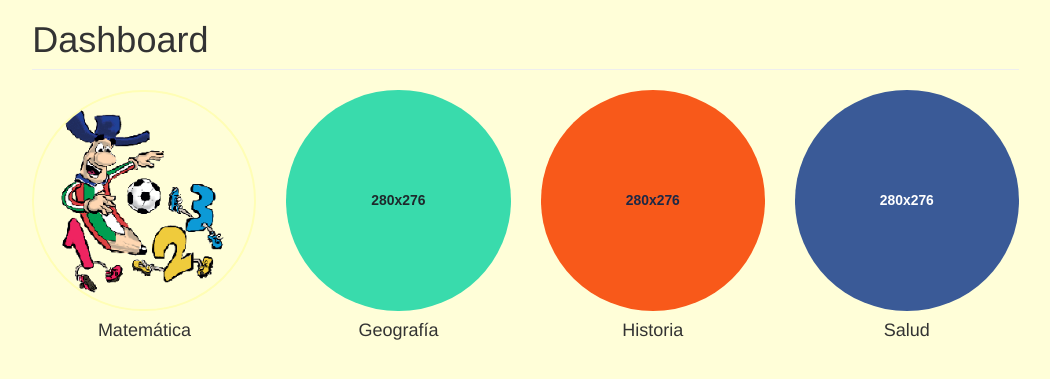
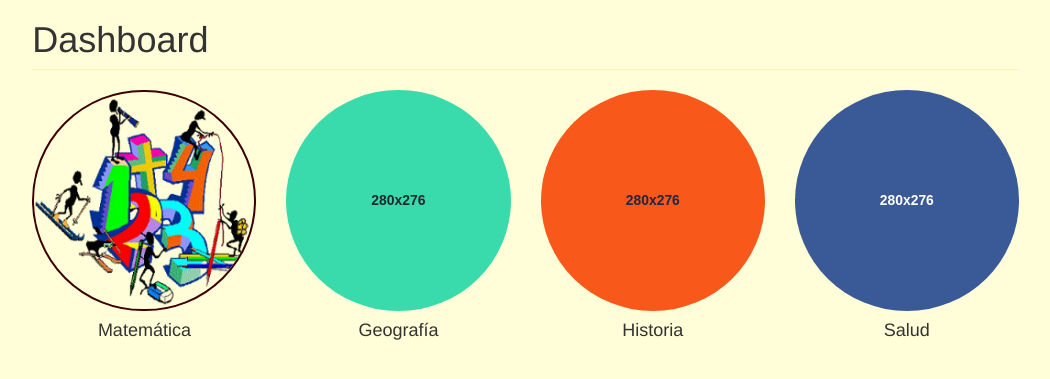
Before and after one commit to palidal/pali, a CodeIgniter app: page /Alumnos/index in a window 1280 px wide. Shown: the part 50-429 px from the top of the page, without its empty margins (221-1271 px from the left). Run offline with CodeIgniter, Linux system fonts and the light colour scheme; some libraries are stand-ins or nearby versions.

Commit message:
Cambio de imagen en el area de matematicas del dashboard de los alumnos

```diff
--- a/fuentes/css/alumnos/dashboard.css
+++ b/fuentes/css/alumnos/dashboard.css
@@ -113,5 +113,5 @@ body {
 
 .alumno_area_borde{
     border-radius: 150px;
-    border: 2px solid #FFFEB5;
+    border: 2px solid #3C0000;
 }
```
Also changed, not shown: fuentes/recursos/imagenes/alumnos/areas/Matematicas (copy).png, fuentes/recursos/imagenes/alumnos/areas/Matematicas.png.
